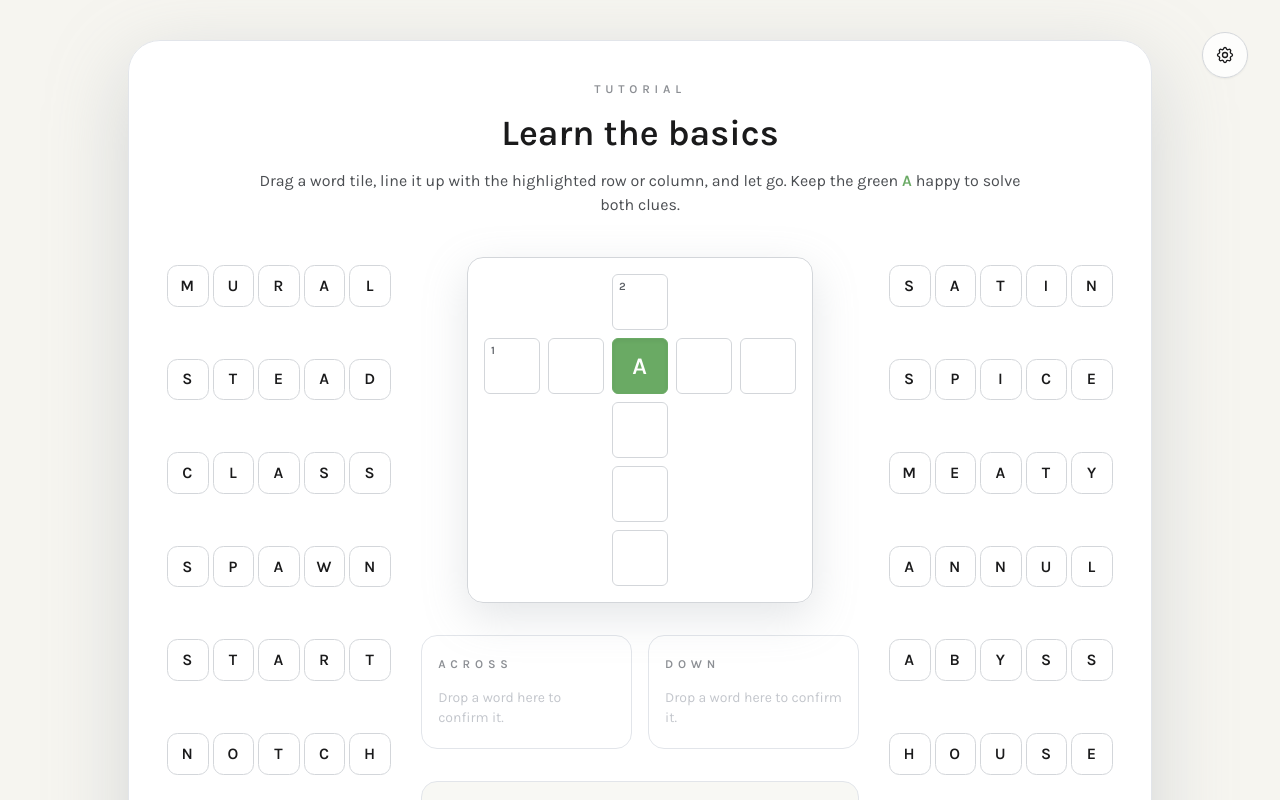
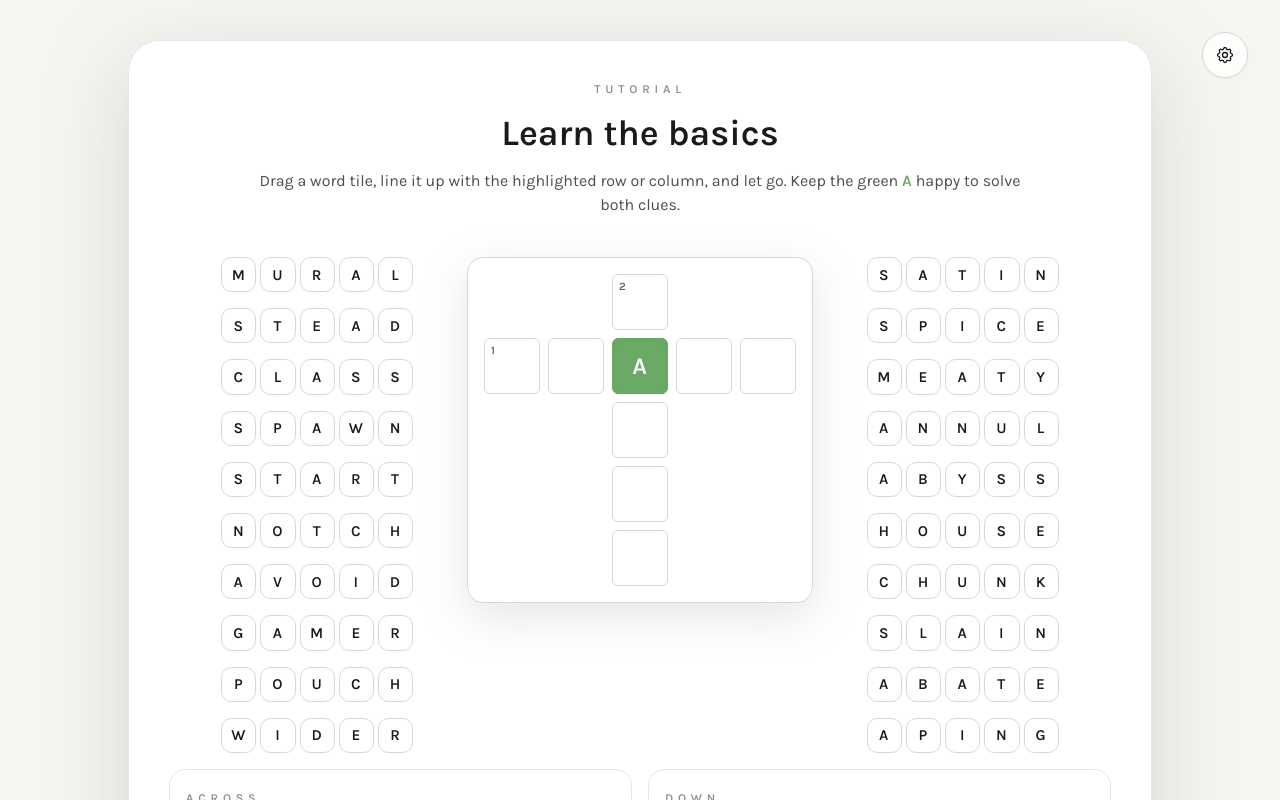
Before and after one commit to evgenyvinnik/crosswordly, a React (Vite) app: page / in a window 1280 px wide. Shown: the top 800 px of the page. Built offline with nearby package versions, Linux system fonts and the light colour scheme.

Commit message:
Improve layout

```diff
--- a/src/components/TutorialScreen.tsx
+++ b/src/components/TutorialScreen.tsx
@@ -364,12 +364,12 @@ const TutorialScreen = ({ onComplete }: TutorialScreenProps) => {
 
         <div className="mt-10 flex w-full flex-col items-center gap-8 lg:flex-row lg:items-start lg:justify-center">
           <div className="order-2 w-full max-w-3xl lg:order-1 lg:w-1/4 lg:max-w-none">
-            <div className="grid gap-3 sm:grid-cols-2 lg:grid-cols-1">
+            <div className="grid sm:grid-cols-2 lg:grid-cols-1">
               {leftColumnWords.map((word) => (
                 <button
                   key={word.id}
                   type="button"
-                  className={`word-card flex flex-col items-center gap-2 px-2 py-2 text-center text-base font-semibold uppercase text-[#1a1a1b] transition ${
+                  className={`word-card flex flex-col items-center text-center text-base font-semibold uppercase text-[#1a1a1b] transition ${
                     word.state === 'locked'
                       ? 'word-card--locked'
                       : 'hover:-translate-y-0.5'
@@ -396,7 +396,7 @@ const TutorialScreen = ({ onComplete }: TutorialScreenProps) => {
             </div>
           </div>
 
-          <div className="order-1 flex w-full max-w-3xl flex-col items-center gap-8 lg:order-2 lg:w-auto lg:max-w-none">
+          <div className="order-1 flex w-full max-w-4xl flex-col items-center gap-8 lg:order-2 lg:w-auto lg:max-w-none">
             <GameField
               ref={boardRef}
               level={TUTORIAL_LEVEL}
@@ -405,8 +405,44 @@ const TutorialScreen = ({ onComplete }: TutorialScreenProps) => {
               activeDirection={activeDrag?.targetDirection ?? null}
             />
 
-            <div className="w-full max-w-3xl">
-              <div className="grid gap-4 sm:grid-cols-2">
+
+          </div>
+
+          <div className="order-3 w-full max-w-3xl lg:order-3 lg:w-1/4 lg:max-w-none">
+            <div className="grid  sm:grid-cols-2 lg:grid-cols-1">
+              {rightColumnWords.map((word) => (
+                <button
+                  key={word.id}
+                  type="button"
+                  className={`word-card flex flex-col items-center text-center text-base font-semibold uppercase text-[#1a1a1b] transition ${
+                    word.state === 'locked'
+                      ? 'word-card--locked'
+                      : 'hover:-translate-y-0.5'
+                  } ${rejectedWordId === word.id ? 'word-card--flyback' : ''} ${
+                    activeDrag?.word.id === word.id ? 'opacity-60' : ''
+                  }`}
+                  onPointerDown={handlePointerDown(word)}
+                  disabled={word.state !== 'idle'}
+                  aria-label={`Drag word ${word.word}`}
+                >
+                  <div className="flex items-center justify-center gap-1">
+                    {word.word.toUpperCase().split('').map((letter, index) => (
+                      <span
+                        key={`${word.id}-${index}`}
+                        className="word-chip-letter"
+                      >
+                        {letter}
+                      </span>
+                    ))}
+                  </div>
+                  <span className="text-xs font-semibold uppercase text-[#8c8f94]">&nbsp;</span>
+                </button>
+              ))}
+            </div>
+          </div>
+        </div>
+ <div className="w-full">
+              <div className="grid gap-4 sm:grid-cols-2 lg:grid-cols-2">
                 {(['across', 'down'] as Direction[]).map((directionKey) => {
                   const isHighlighted = highlightedDirection === directionKey;
                   const activeWord = isHighlighted ? activeDrag?.word : null;
@@ -477,42 +513,6 @@ const TutorialScreen = ({ onComplete }: TutorialScreenProps) => {
                 Continue
               </button>
             )}
-          </div>
-
-          <div className="order-3 w-full max-w-3xl lg:order-3 lg:w-1/4 lg:max-w-none">
-            <div className="grid gap-3 sm:grid-cols-2 lg:grid-cols-1">
-              {rightColumnWords.map((word) => (
-                <button
-                  key={word.id}
-                  type="button"
-                  className={`word-card flex flex-col items-center gap-2 px-2 py-2 text-center text-base font-semibold uppercase text-[#1a1a1b] transition ${
-                    word.state === 'locked'
-                      ? 'word-card--locked'
-                      : 'hover:-translate-y-0.5'
-                  } ${rejectedWordId === word.id ? 'word-card--flyback' : ''} ${
-                    activeDrag?.word.id === word.id ? 'opacity-60' : ''
-                  }`}
-                  onPointerDown={handlePointerDown(word)}
-                  disabled={word.state !== 'idle'}
-                  aria-label={`Drag word ${word.word}`}
-                >
-                  <div className="flex items-center justify-center gap-1">
-                    {word.word.toUpperCase().split('').map((letter, index) => (
-                      <span
-                        key={`${word.id}-${index}`}
-                        className="word-chip-letter"
-                      >
-                        {letter}
-                      </span>
-                    ))}
-                  </div>
-                  <span className="text-xs font-semibold uppercase text-[#8c8f94]">&nbsp;</span>
-                </button>
-              ))}
-            </div>
-          </div>
-        </div>
-
         <div className="w-full max-w-5xl text-center text-xs text-[#a1a5ad] lg:hidden">
           <p>Need more space? Rotate your device or play on a larger screen.</p>
         </div>
--- a/src/index.css
+++ b/src/index.css
@@ -85,24 +85,24 @@ body {
 
 .word-chip-letter {
   display: inline-flex;
-  height: 2.4rem;
-  width: 2.4rem;
+  height: 2rem;
+  width: 2rem;
   align-items: center;
   justify-content: center;
   border-radius: 0.65rem;
   border: 1px solid #d3d6da;
   background: #ffffff;
   color: #1a1a1b;
-  font-size: 0.95rem;
+  font-size: 0.85rem;
   font-weight: 600;
   letter-spacing: 0.08em;
 }
 
 @media (min-width: 640px) {
   .word-chip-letter {
-    height: 2.6rem;
-    width: 2.6rem;
-    font-size: 1rem;
+    height: 2.2rem;
+    width: 2.2rem;
+    font-size: 0.95rem;
   }
 }
 
```
